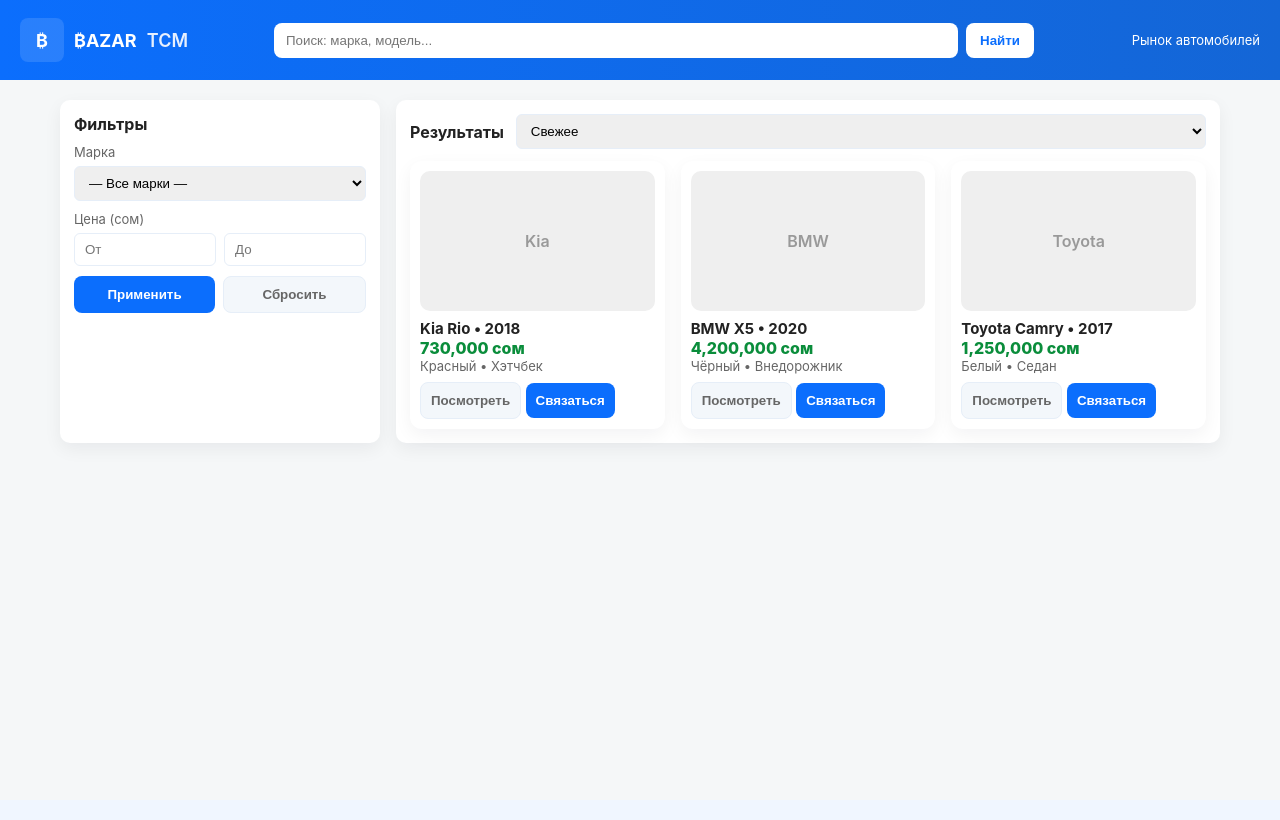
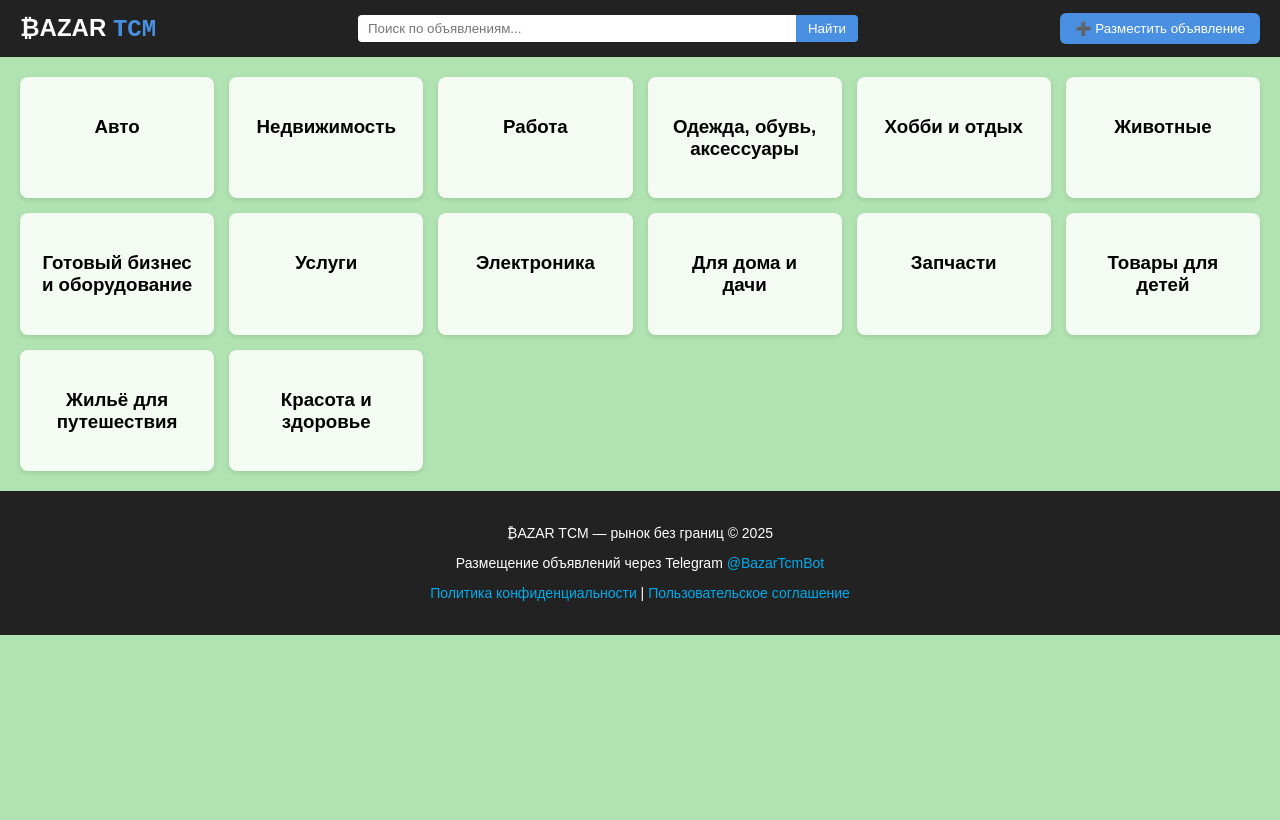
Before and after one commit to ayzik999/Bazartcm, a Flask app: page / in a window 1280 px wide. Before the commit the page ends 451 px from the top, so only its background shows below. Run offline with Flask 3, Linux system fonts and the light colour scheme.

Commit message:
Update index.html

```diff
--- a/templates/index.html
+++ b/templates/index.html
@@ -1,195 +1,122 @@
-<!doctype html>
+<!DOCTYPE html>
 <html lang="ru">
 <head>
-<meta charset="utf-8" />
-<meta name="viewport" content="width=device-width,initial-scale=1" />
-<title>₿AZAR TCM — автообъявления</title>
+<meta charset="UTF-8">
+<meta name="viewport" content="width=device-width, initial-scale=1.0">
+<title>₿AZAR TCM — рынок без границ</title>
 <style>
-  :root{
-    --accent:#0b6efd;
-    --bg:#f5f7f8;
-    --card:#ffffff;
-    --muted:#666;
-    --radius:10px;
-    --gap:16px;
-  }
-  *{box-sizing:border-box}
-  body{
-    margin:0;
-    font-family: Inter, "Segoe UI", Roboto, Arial, sans-serif;
-    background:var(--bg);
-    color:#222;
-  }
-  header{
-    background:linear-gradient(90deg,var(--accent),#1466d6);
-    color:#fff;
-    padding:18px 20px;
-    display:flex;
-    gap:12px;
-    align-items:center;
-    justify-content:space-between;
-    position:sticky;
-    top:0;
-    z-index:30;
-  }
-  .brand{display:flex;gap:10px;align-items:center;font-weight:700;font-size:18px;}
-  .logo{width:44px;height:44px;border-radius:8px;background:rgba(255,255,255,0.12);display:flex;align-items:center;justify-content:center;font-weight:700;font-size:18px;}
-  .search{flex:1;max-width:760px;display:flex;gap:8px;}
-  .search input{flex:1;padding:10px 12px;border-radius:8px;border:none;outline:none;}
-  .search button{background:#fff;border:none;color:var(--accent);padding:10px 14px;border-radius:8px;font-weight:600;cursor:pointer;}
-  .wrap{padding:20px;max-width:1200px;margin:0 auto;display:grid;grid-template-columns:320px 1fr;gap:var(--gap);}
-  @media(max-width:900px){.wrap{grid-template-columns:1fr;padding:12px;}header{flex-wrap:wrap;}.search{max-width:none;width:100%}}
-  .panel{background:var(--card);padding:14px;border-radius:var(--radius);box-shadow:0 6px 18px rgba(12,20,40,0.06);}
-  .panel h3{margin:0 0 10px;font-size:16px}
-  .field{margin-bottom:10px}
-  label{display:block;font-size:13px;color:var(--muted);margin-bottom:6px}
-  select,input[type="number"],input[type="text"]{width:100%;padding:8px 10px;border-radius:6px;border:1px solid #e6eef8}
-  .row{display:flex;gap:8px}
-  .small{flex:1}
-  .checkboxes{display:flex;flex-wrap:wrap;gap:8px}
-  .chip{padding:6px 8px;border-radius:8px;background:#f1f6ff;border:1px solid #e6f0ff;font-size:13px;cursor:pointer}
-  .chip.active{background:linear-gradient(180deg,#dbeaff,#c9e0ff);border-color:#a6c8ff}
-  .actions{display:flex;gap:8px;margin-top:8px}
-  .btn{flex:1;padding:10px;border-radius:8px;border:none;background:var(--accent);color:white;font-weight:700;cursor:pointer}
-  .btn.ghost{background:#f3f7fb;color:var(--muted);border:1px solid #e6eef8}
-  .results-header{display:flex;justify-content:space-between;align-items:center;margin-bottom:12px;gap:12px}
-  .grid{display:grid;grid-template-columns:repeat(auto-fill,minmax(240px,1fr));gap:16px}
-  .card{background:var(--card);border-radius:12px;padding:10px;box-shadow:0 6px 18px rgba(12,20,40,0.05);display:flex;flex-direction:column;}
-  .thumb{width:100%;height:140px;border-radius:10px;overflow:hidden;margin-bottom:8px;background:#efefef;display:flex;align-items:center;justify-content:center;color:#999;font-weight:600;}
-  .title{font-weight:700;font-size:15px}
-  .price{color:#0a8d3b;font-weight:800}
-  .muted{color:var(--muted);font-size:13px}
-  .badge{background:#f3f7fb;border-radius:8px;padding:6px 8px;font-size:12px;color:#444}
-  .empty{padding:40px;border-radius:10px;text-align:center;color:var(--muted);background:#fff}
+body { margin:0; font-family:Arial,sans-serif; background:#b1e2b1; min-height:100vh; }
+header { display:flex; justify-content:space-between; align-items:center; background:#222; color:white; padding:10px 20px; position:sticky; top:0; z-index:10; flex-wrap:wrap; }
+.logo { font-size:24px; font-weight:bold; }
+.tcm { font-family:'Courier New', monospace; color:#4a90e2; }
+.header-center { display:flex; flex:1; max-width:500px; margin:5px 10px; }
+.header-center input { flex:1; padding:6px 10px; border-radius:4px 0 0 4px; border:none; }
+.header-center button { padding:6px 12px; border-radius:0 4px 4px 0; border:none; background:#4a90e2; color:white; cursor:pointer; }
+.header-center button:hover { background:#3578c4; }
+.header-right .add-btn { padding:8px 15px; border:none; border-radius:6px; background:#4a90e2; color:white; cursor:pointer; }
+.header-right .add-btn:hover { background:#3578c4; }
+
+.categories { display:grid; grid-template-columns:repeat(auto-fit,minmax(180px,1fr)); gap:15px; padding:20px; position:relative; z-index:1; }
+.category { background:rgba(255,255,255,0.85); border-radius:8px; box-shadow:0 2px 5px rgba(0,0,0,0.1); text-align:center; padding:20px; cursor:pointer; transition:0.3s; position:relative; }
+.category:hover { transform:translateY(-3px); box-shadow:0 6px 12px rgba(0,0,0,0.2); }
+
+.subcategories-container { position:absolute; top:100%; left:0; background:rgba(255,255,255,0.97); border-radius:8px; box-shadow:0 8px 20px rgba(0,0,0,0.2); padding:10px 15px; max-height:0; overflow:hidden; opacity:0; transition:all 0.4s ease; width:300px; z-index:20; }
+.subcategories-container.show { max-height:1500px; opacity:1; }
+.subcategories-container div { padding:8px 12px; cursor:pointer; border-radius:4px; transition:all 0.3s; }
+.subcategories-container div:hover { background:linear-gradient(90deg,#e6f0ff,#cce0ff); transform:translateX(5px); }
+
+footer { background:#222; color:#fff; text-align:center; padding:20px; font-size:14px; }
+footer a { color:#00aced; text-decoration:none; }
+footer a:hover { text-decoration:underline; }
+
+@media (max-width:768px){
+  header{flex-direction:column;align-items:flex-start;}
+  .header-center{width:100%;max-width:none;margin:5px 0;}
+  .header-right{width:100%;display:flex;justify-content:flex-start;margin-bottom:5px;}
+}
 </style>
 </head>
 <body>
 
 <header>
-  <div class="brand">
-    <div class="logo">₿</div>
-    <div>₿AZAR <span style="opacity:0.9;margin-left:6px;font-weight:600">TCM</span></div>
+  <div class="logo">₿AZAR <span class="tcm">TCM</span></div>
+  <div class="header-center">
+    <input type="text" placeholder="Поиск по объявлениям..." />
+    <button onclick="alert('Поиск пока не настроен')">Найти</button>
   </div>
-
-  <div class="search">
-    <input id="q" placeholder="Поиск: марка, модель..." />
-    <button id="btnSearch">Найти</button>
+  <div class="header-right">
+    <button class="add-btn" onclick="window.open('https://t.me/BazarTcmBot','_blank')">➕ Разместить объявление</button>
   </div>
-
-  <div style="min-width:140px;text-align:right;color:#fff;font-size:13px">Рынок автомобилей</div>
 </header>
 
-<main class="wrap">
-  <aside class="panel">
-    <h3>Фильтры</h3>
-    <div class="field">
-      <label>Марка</label>
-      <select id="filterBrand"><option value="">— Все марки —</option></select>
-    </div>
-    <div class="field">
-      <label>Цена (сом)</label>
-      <div class="row">
-        <input id="priceMin" class="small" type="number" placeholder="От" min="0" />
-        <input id="priceMax" class="small" type="number" placeholder="До" min="0" />
-      </div>
-    </div>
-    <div class="actions">
-      <button id="apply" class="btn">Применить</button>
-      <button id="clear" class="btn ghost">Сбросить</button>
-    </div>
-  </aside>
+<section class="categories" id="categories"></section>
+<div id="subContainer" class="subcategories-container"></div>
 
-  <section>
-    <div class="panel">
-      <div class="results-header">
-        <div><strong>Результаты</strong></div>
-        <select id="sortBy">
-          <option value="recent">Свежее</option>
-          <option value="price-asc">Цена ↑</option>
-          <option value="price-desc">Цена ↓</option>
-        </select>
-      </div>
-      <div id="grid" class="grid"></div>
-      <div id="empty" class="empty" style="display:none">Объявления не найдены</div>
-    </div>
-  </section>
-</main>
+<footer>
+  <p>₿AZAR TCM — рынок без границ © 2025</p>
+  <p>Размещение объявлений через Telegram <a href="https://t.me/BazarTcmBot" target="_blank">@BazarTcmBot</a></p>
+  <p><a href="#">Политика конфиденциальности</a> | <a href="#">Пользовательское соглашение</a></p>
+</footer>
 
 <script>
-let ADS = [];
+const categories = ["Авто","Недвижимость","Работа","Одежда, обувь, аксессуары","Хобби и отдых","Животные","Готовый бизнес и оборудование","Услуги","Электроника","Для дома и дачи","Запчасти","Товары для детей","Жильё для путешествия","Красота и здоровье"];
 
-async function loadAds(){
-  const res = await fetch('/api/ads');
-  ADS = await res.json();
-  populateFilters();
-  applyFilters();
-}
+const subcategories = {
+  "Авто":["Весь транспорт и запчасти ›","Автомобили ›","Мотоциклы и мототехника ›","Вездеходы","Картинг","Квадроциклы и багги","Мопеды и скутеры","Мотоциклы","Снегоходы","Водный транспорт ›","Вёсельные лодки","Гидроциклы","Катера и яхты","Моторные лодки и моторы","Грузовики и спецтехника ›","Автобусы","Автодома","Автокраны","Бульдозеры","Грузовики","Коммунальная техника","Лёгкий коммерческий транспорт","Навесное оборудование","Погрузчики","Прицепы","Сельхозтехника","Строительная техника","Техника для лесозаготовки","Седельные тягачи","Экскаваторы","Другое"],
+  "Недвижимость":["Квартиры","Дома","Коммерческая недвижимость","Земельные участки","Новостройки"],
+  "Работа":["Вакансии","Резюме","Стажировки","Удалённая работа"],
+  "Одежда, обувь, аксессуары":["Женская одежда","Мужская одежда","Обувь","Аксессуары","Сумки"],
+  "Хобби и отдых":["Спорт","Игры","Книги","Туризм","Музыка"],
+  "Животные":["Собаки","Кошки","Птицы","Рыбы","Грызуны"],
+  "Готовый бизнес и оборудование":["Продажа бизнеса","Оборудование","Франшизы"],
+  "Услуги":["Ремонт","Образование","Красота","Доставка"],
+  "Электроника":["Телефоны","Компьютеры","Планшеты","Телевизоры","Аудио и видео"],
+  "Для дома и дачи":["Мебель","Инструменты","Сад и огород","Освещение"],
+  "Запчасти":["Автозапчасти","Мотозапчасти","Комплектующие для техники"],
+  "Товары для детей":["Игрушки","Одежда","Коляски","Товары для школы"],
+  "Жильё для путешествия":["Отели","Апартаменты","Хостелы","Квартиры посуточно"],
+  "Красота и здоровье":["Косметика","Парфюмерия","Средства гигиены","Фитнес и здоровье"]
+};
 
-function populateFilters(){
-  const brands = [...new Set(ADS.map(a=>a.brand))].sort();
-  const elBrand = document.getElementById('filterBrand');
-  brands.forEach(b=>{
-    const opt = document.createElement('option');
-    opt.value=b; opt.textContent=b;
-    elBrand.appendChild(opt);
+const catSection = document.getElementById("categories");
+const subContainer = document.getElementById("subContainer");
+
+// создаём категории
+categories.forEach(cat=>{
+  const div=document.createElement("div");
+  div.className="category";
+  div.innerHTML=`<h3>${cat}</h3>`;
+  div.addEventListener('click', ()=>{ window.location.href = `category-${cat}.html`; });
+  catSection.appendChild(div);
+});
+
+// показываем подкатегории при наведении
+catSection.querySelectorAll(".category").forEach(catDiv=>{
+  catDiv.addEventListener("mouseenter",()=>{
+    const name=catDiv.querySelector("h3").innerText;
+    const subs=subcategories[name];
+    if(!subs) return;
+
+    subContainer.innerHTML="";
+    subs.forEach(sub=>{
+      const subItem=document.createElement("div");
+      subItem.innerText=sub;
+      subItem.addEventListener("click",e=>{
+        e.stopPropagation();
+        alert(`Вы выбрали: ${sub}`);
+      });
+      subContainer.appendChild(subItem);
+    });
+
+    const rect=catDiv.getBoundingClientRect();
+    subContainer.style.top=rect.bottom + window.scrollY + "px";
+    subContainer.style.left=rect.left + window.scrollX + "px";
+    subContainer.classList.add("show");
   });
-}
+});
 
-function getFilters(){
-  return {
-    brand: document.getElementById('filterBrand').value,
-    min: Number(document.getElementById('priceMin').value)||0,
-    max: Number(document.getElementById('priceMax').value)||Infinity,
-    q: document.getElementById('q').value.trim().toLowerCase(),
-    sort: document.getElementById('sortBy').value
-  };
-}
-
-function applyFilters(){
-  const f = getFilters();
-  let res = ADS.filter(a=>
-    (!f.brand || a.brand===f.brand) &&
-    a.price>=f.min && a.price<=f.max &&
-    (a.brand.toLowerCase().includes(f.q) || a.model.toLowerCase().includes(f.q))
-  );
-
-  if(f.sort==='price-asc') res.sort((x,y)=>x.price-y.price);
-  else if(f.sort==='price-desc') res.sort((x,y)=>y.price-x.price);
-  else res.sort((x,y)=>y.id-x.id);
-
-  render(res);
-}
-
-function render(items){
-  const grid=document.getElementById('grid');
-  const empty=document.getElementById('empty');
-  grid.innerHTML='';
-  if(!items.length){empty.style.display='block';return;}
-  empty.style.display='none';
-  items.forEach(a=>{
-    const card=document.createElement('div');
-    card.className='card';
-    card.innerHTML=`
-      <div class="thumb">${a.photo ? `<img src="${a.photo}" style="width:100%;height:100%;object-fit:cover;">` : a.brand}</div>
-      <div class="title">${a.brand} ${a.model} • ${a.year}</div>
-      <div class="price">${a.price.toLocaleString()} ${a.currency}</div>
-      <div class="muted">${a.color} • ${a.body}</div>
-      <div style="margin-top:8px">
-        <button class="btn ghost" onclick="alert('Просмотр: ${a.brand} ${a.model}')">Посмотреть</button>
-        <button class="btn" onclick="window.open('https://t.me/BazarTcmBot','_blank')">Связаться</button>
-      </div>
-    `;
-    grid.appendChild(card);
-  });
-}
-
-document.getElementById('apply').onclick=applyFilters;
-document.getElementById('clear').onclick=()=>{document.getElementById('filterBrand').value='';document.getElementById('priceMin').value='';document.getElementById('priceMax').value='';document.getElementById('q').value='';applyFilters();};
-document.getElementById('btnSearch').onclick=applyFilters;
-document.getElementById('sortBy').onchange=applyFilters;
-document.getElementById('q').addEventListener('keydown',e=>{if(e.key==='Enter')applyFilters();});
-
-loadAds();
+// скрываем подкатегории при уходе мыши
+subContainer.addEventListener("mouseleave",()=>{ subContainer.classList.remove("show"); });
 </script>
 </body>
 </html>
```
